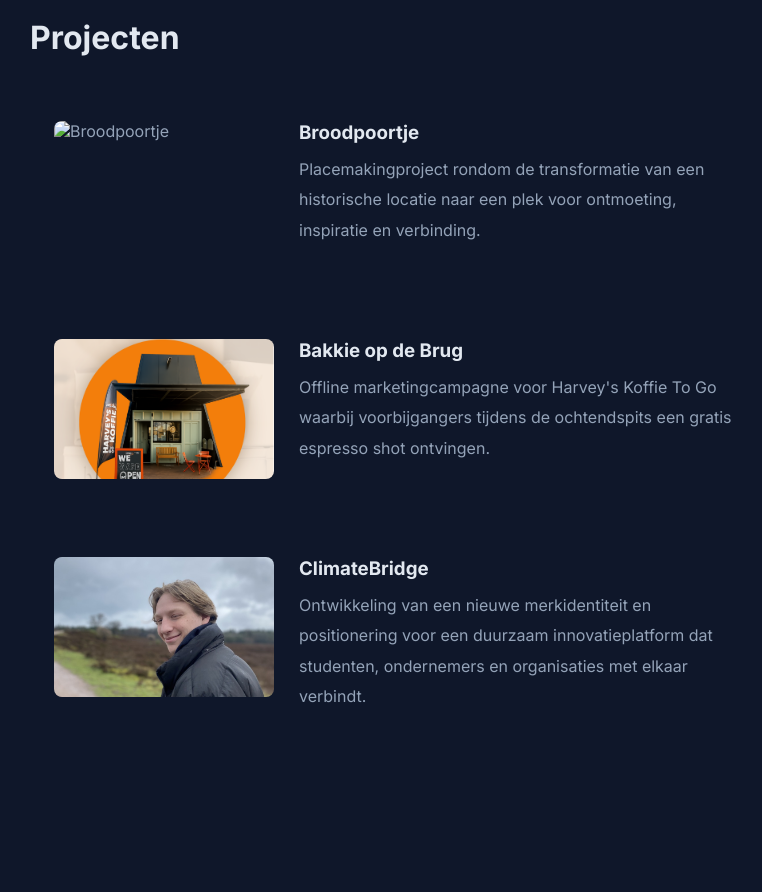
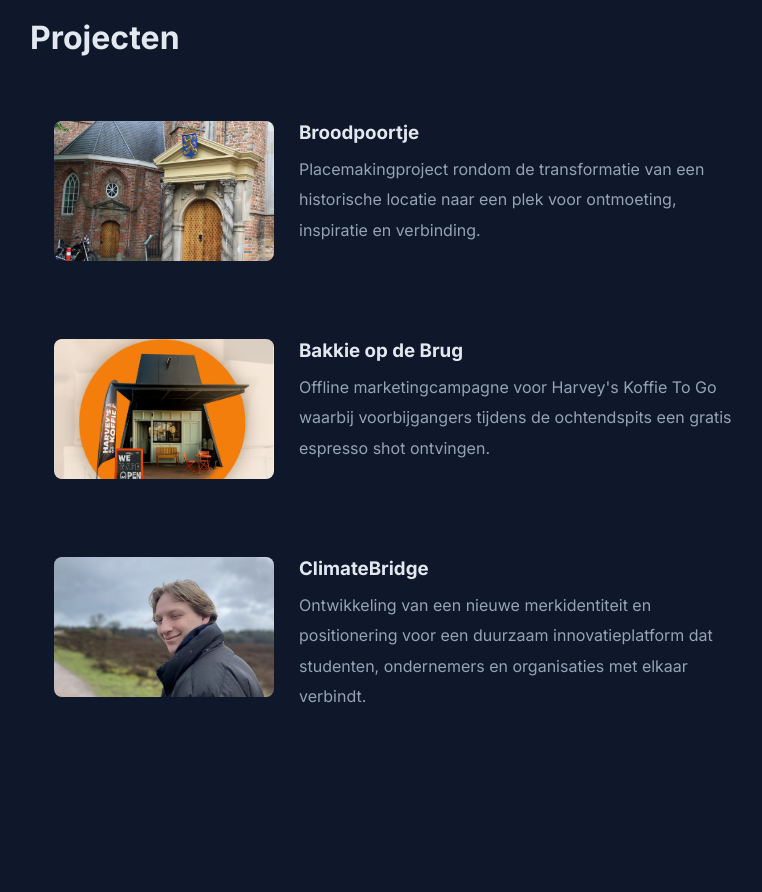
Before and after one commit to MauriceBoschma/mauriceboschma.github.io, a plain HTML site: page test.html in a window 1280 px wide. Shown: the part 1160-2052 px from the top of the page, without its empty margins (450-1212 px from the left). Drawn offline with Linux system fonts and the light colour scheme.

Commit message:
Update image source for Broodpoortje

```diff
--- a/test.html
+++ b/test.html
@@ -376,7 +376,7 @@ merkstrategie en creatieve campagnes.
 
 <div class="project-card">
 
-<img src="images/broodpoortje.jpg" alt="Broodpoortje">
+<img src="images/broodpoortje.png" alt="Broodpoortje">
 
 <div>
 
```
